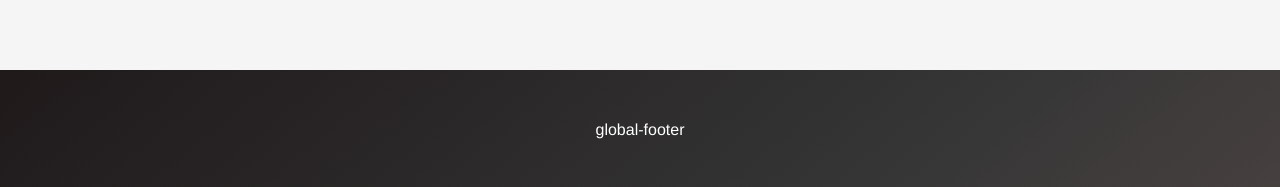
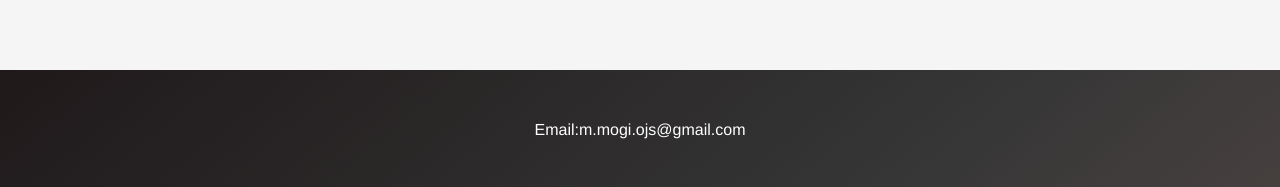
Before and after one commit to m-mogi-ojs/todo-app, a Vue app: page / in a window 1280 px wide. Shown: the part 850-1037 px from the top of the page. Built offline with nearby package versions, Linux system fonts and the light colour scheme; no server answers.

Commit message:
update footer

```diff
--- a/src/components/globals/GlobalFooter.vue
+++ b/src/components/globals/GlobalFooter.vue
@@ -1,11 +1,11 @@
 <template>
-  <section class="hero is-dark is-bold">
+  <footer class="hero is-dark is-bold">
     <div class="hero-body">
       <h1>
-        global-footer
+        Email:m.mogi.ojs@gmail.com
       </h1>
     </div>
-  </section>
+  </footer>
 </template>
 
 <script>
```
